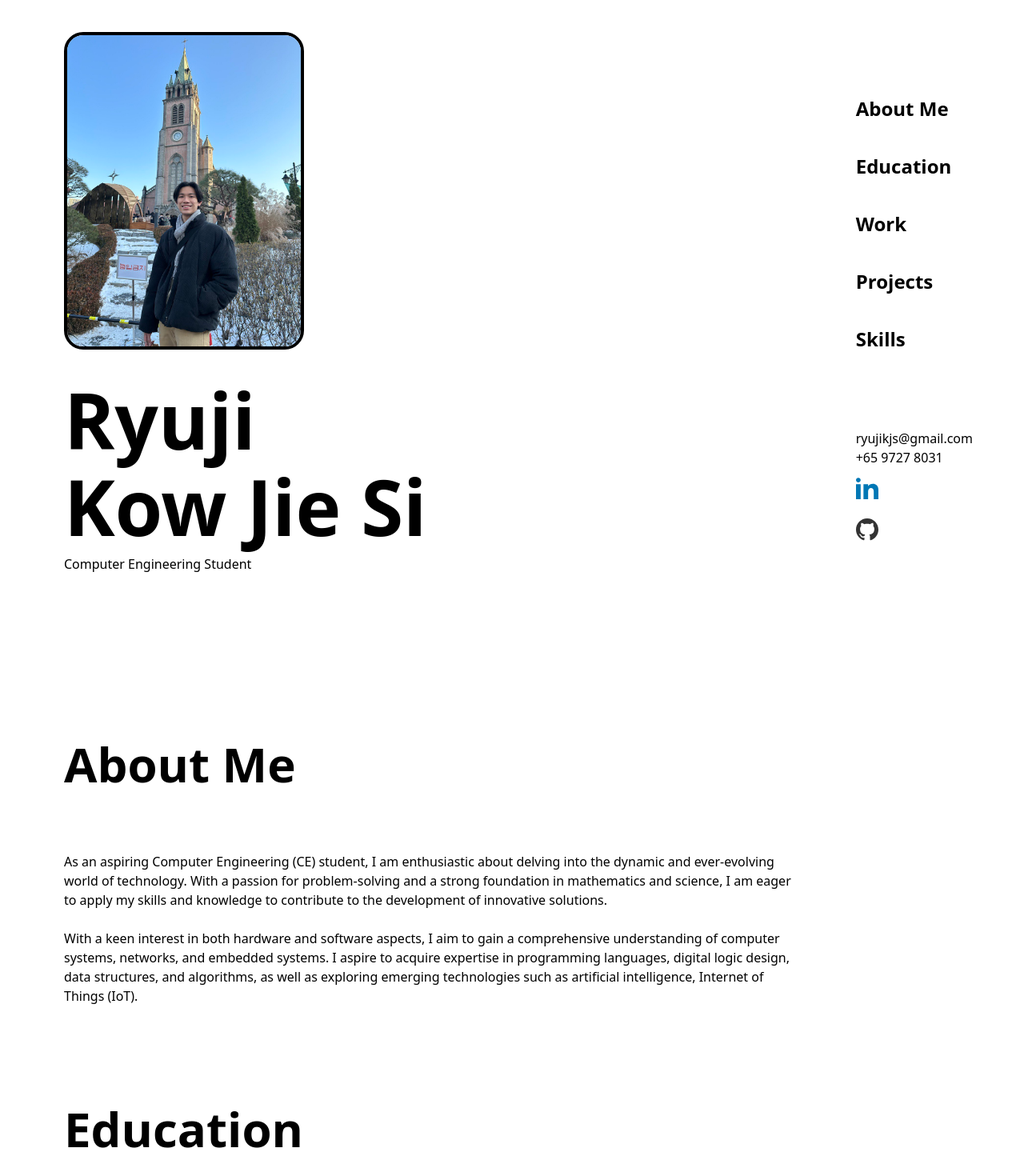
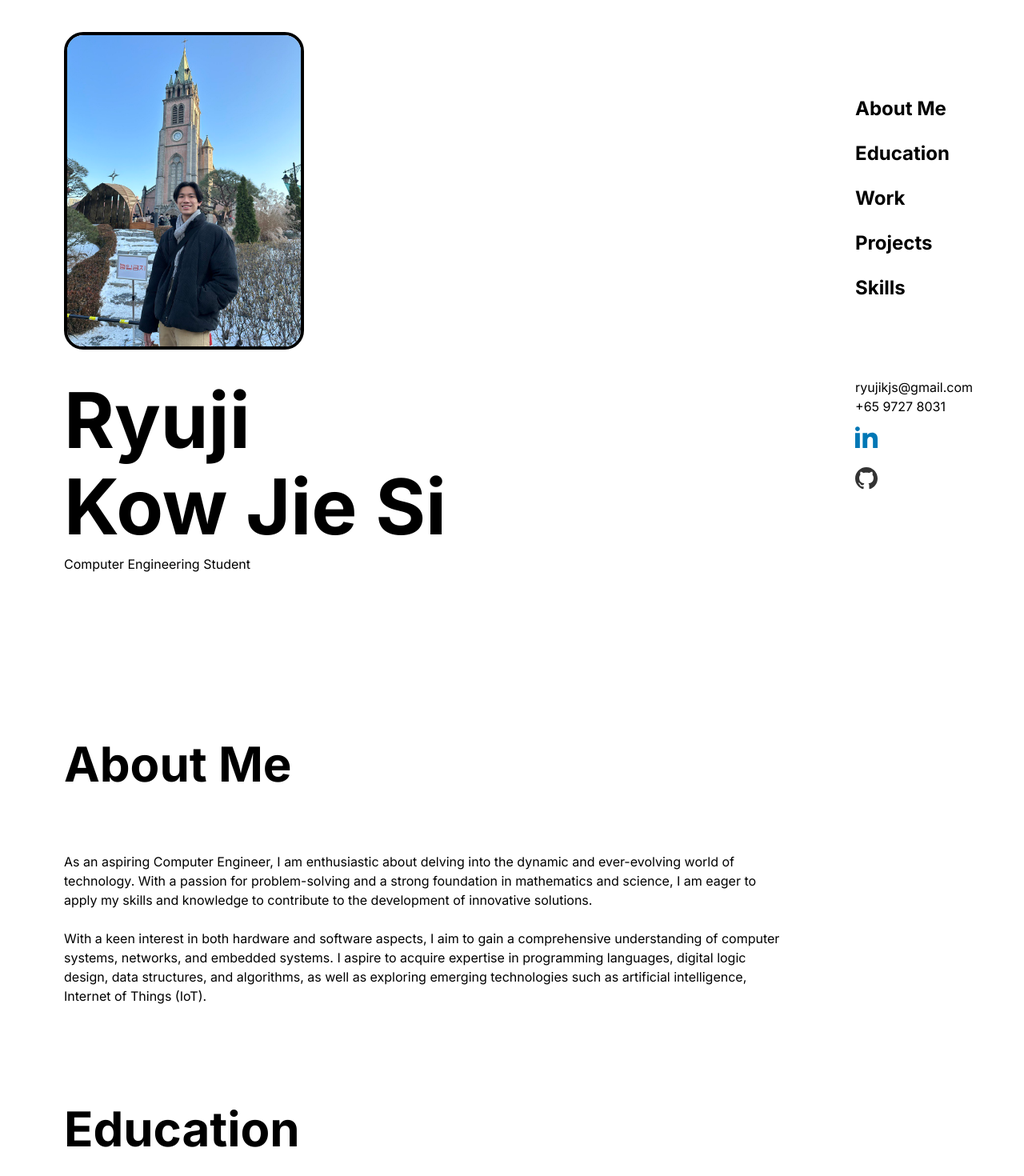
Before and after one commit to Ryujikjs/My-Website, a Next.js app: page / in a window 1280 px wide. Shown: the top 1470 px of the page at 80% size. Built offline with nearby package versions, Linux system fonts and the light colour scheme.

Commit message:
Change website title and dscription

```diff
--- a/src/app/layout.js
+++ b/src/app/layout.js
@@ -4,8 +4,8 @@ import { Inter } from 'next/font/google'
 const inter = Inter({ subsets: ['latin'] })
 
 export const metadata = {
-  title: 'Create Next App',
-  description: 'Generated by create next app',
+  title: "Ryujik-js",
+  description: "Ryuji's Portfolio site! ",
 }
 
 export default function RootLayout({ children }) {
--- a/src/app/page.js
+++ b/src/app/page.js
@@ -23,11 +23,12 @@ export default function Home() {
         <title>Ryuji's Site</title>
         <meta name="Ryuji's portfolio" content="Generated by create next app" />
         <link rel="icon" href="/favicon.ico" />
+        <link href="https://fonts.googleapis.com/css2?family=Montserrat:wght@100;200;300;400;500;600;700;800;900&family=Roboto&display=swap" rel="stylesheet"></link>
       </Head>
 
-      <div className='flex pt-10 font-sans'>
+      <div className='flex pt-10'>
 
-        <main className='bg-white px-20'>
+        <main className='bg-white px-20 font-body'>
           <section className="min-h-screen pb-52">
             <div>
               <Image src={ryuji} alt="Ryuji Kow" width={300} height={300} className='rounded-3xl mb-10 border-4 border-black' />
@@ -41,7 +42,7 @@ export default function Home() {
             <div>
             <h1 className='text-6xl font-bold pb-20'>About Me</h1>
             <p>
-              As an aspiring Computer Engineering (CE) student, I am enthusiastic about delving
+              As an aspiring Computer Engineer, I am enthusiastic about delving
               into the dynamic and ever-evolving world of technology. With a passion for problem-solving
               and a strong foundation in mathematics and science, I am eager to apply my skills and
               knowledge to contribute to the development of innovative solutions.
@@ -83,7 +84,7 @@ export default function Home() {
               <div className='flex items-start pt-20'>
                 <Image src={feeveologo} alt="Feevio Logo" className=' mb-10 rounded-xl mr-5 w-20' />
                 <div className=''>
-                  <h2 className='text-2xl font-bold'>Feevio</h2>
+                  <h2 className='text-2xl font-bold'>Feeveo</h2>
                   <p>Engineer Intern</p>
                   <p>Febuary 2023 - April 2023</p>
                 </div>
@@ -118,11 +119,26 @@ export default function Home() {
                 <Image src={halogo} alt="High Achievers Logo" className=' mb-10 rounded-xl mr-5 w-20' />
                 <div className=''>
                   <h2 className='text-2xl font-bold'>High Achievers Education Centre</h2>
-                  <p>Mathematics Tutor</p>
+                  <p>Intern</p>
                   <p>Febuary 2021 - April 2021</p>
                 </div>
               </div>
-              <p>A tuition centre that provides quality education to students from primary to junior college levels.</p>
+              <p>High Achievers is a training company that specialises in youth development. High Achievers equips students with essential life skills through our various programmes that are specially crafted for experiential learning. </p>
+              <br></br>
+              <h3 className="text-lg font-semibold">Tutor</h3>
+              <ul className="list-inside list-disc mt-2">
+                <li>Conducted weekly lessons, focusing on the teaching of mathematical concepts and problem-solving skills.</li>
+                <li>Prepared and delivered lesson plans, including the creation of worksheets and practice questions.</li>
+                <li>Provided individualized attention to students to help them overcome learning obstacles.</li>
+                <li>Monitored and evaluated students performance and progress, providing feedback to parents.</li>
+              </ul>
+              <h3 className="mt-8 text-lg font-semibold">Trainer and Facilitator </h3>
+              <ul className="list-inside list-disc mt-2">
+                <li>Developed communication, management, and team-building skills.</li>
+                <li>Able to implement a variety of training programmes for multiple purposes.</li>
+                <li>Facilitated team-building activities and games for students.</li>
+              </ul>
+
             </div>
           </section>
 
@@ -158,7 +174,16 @@ export default function Home() {
               <p> A Command Line Interface (CLI) application that streamlines the process of managing computer builds while
               verifying the compatibility of selected components.</p>
               <br></br>
-              <Image src={bigpp} alt="Big PC-Partpicker" width={500} height={300} className='rounded-xl justify-center mx-auto' />
+              <Image src={bigpp} alt="Big PC-Partpicker" width={500} height={300} className='rounded-xl justify-center mx-auto my-8' />
+              <p>As a collaborative team effort, we proudly present Big PC Part-Picker (BigPP), a command-line application crafted with passion for PC enthusiasts and dedicated builders. Our goal is to empower users with a seamless and personalized PC building experience. BigPP streamlines the process of selecting and verifying compatible components, offering a time-saving and cost-effective solution. With a user-friendly interface, it enables easy customization and organization of PC builds, ensuring optimal performance and budget adherence.</p>
+              <div className="mt-6">
+                <h3 className="text-lg font-semibold">Key Highlights:</h3>
+                <ul className="list-inside mt-2">
+                  <li className="list-disc">A command-line application that streamlines the process of managing computer builds while verifying the compatibility of selected components.</li>
+                  <li className="list-disc">A simple interface that enables easy customization and organization of PC builds, ensuring optimal performance and budget adherence.</li>
+                  <li className="list-disc">Enhanced ustomizability for advanced users to add custom pc parts to the list of available parts.</li>
+                </ul>
+              </div>
             </div>
 
 
@@ -187,22 +212,40 @@ export default function Home() {
               <p className='italic'>August 2022 - November 2022</p>
               <p className='italic'>Creative application of concepts covered in module: Typeracer game</p>
               <Image src={fpga4} alt="FPGA Project" width={500} height={300} className='rounded-xl justify-center mx-auto my-8' />
+              <p>I successfully completed an FPGA project that integrated a keyboard with a PMOD screen to enable free typing. Additionally, I implemented a Typeracer game with a fixed phrase, displaying the words per minute (WPM) on a seven-segment display upon completion. The system highlighted incorrect keystrokes in red and displayed correctly typed letters in green, providing an engaging and interactive typing experience.</p>
+              <div className="mt-6">
+                <h3 className="text-lg font-semibold">Key Highlights:</h3>
+                  <ul className="list-inside mt-2">
+                    <li className="list-disc">Integrated keyboard and PMOD screen with FPGA.</li>
+                    <li className="list-disc">Implemented Typeracer game with fixed phrase,measuring and displaying WPM on a seven-segment display.</li>
+                    <li className="list-disc">Provided real-time feedback with red highlighting for incorrect keystrokes and green highlighting for correct ones.</li>
+                    <li className="list-disc">Delivered an interactive and engaging typing experience with precise performance measurement.</li>
+                  </ul>
+              </div>
+            </div>
+
+            <div className='text-center shadow-lg p-10 rounded-xl my-10'>
+              <h2 className='text-2xl font-bold'>ALEX</h2>
+              <p className='italic'>NUS CG2111A Engineering Principles and Practice II</p>
+              <p className='italic'>January 2022 - April 2022</p>
+              <p className='italic'>unmanned search & mapping robot with LiDAR navigation</p>
             </div>
           </section>
 
           <section id="skills" className='break-after-page pb-20'>
             <h1 className='text-6xl font-bold mt-11 pb-20'>Skills</h1>
             <div className='pb-10'>
-              <h2 className='text-2xl font-bold'>Programming Languages</h2>
+              <h2 className='text-2xl font-bold pb-5'>Programming Languages</h2>
               <p>C++, C, Python, Verilog, R, Java, Javascript, HTML, CSS</p>
             </div>
             <div className='pb-10'>
-              <h2 className='text-2xl font-bold'>Hardware</h2>
-              <p>Arduino, Raspberry Pi, FPGA, Esp32, RFID, Stepper Motors(Modbus) </p>
+              <h2 className='text-2xl font-bold pb-5'>Hardware</h2>
+              <p>Arduino, Raspberry Pi, ,LiDAR , FPGA, Esp32, RFID, Stepper Motors(Modbus) </p>
             </div>
             <div className='pb-10'>
-              <h2 className='text-2xl font-bold'>Others</h2>
+              <h2 className='text-2xl font-bold pb-5'>Others</h2>
               <p>Git, Linux, Microsoft Office, Fusion360, Autodesk Eagle</p>
+              <br></br>
               <p>Languages: English, Chinese, Japanese</p>
             </div>
 
@@ -213,13 +256,31 @@ export default function Home() {
         </main>
 
 
+
         <nav className="pt-20 pr-16 h-screen sticky top-0">
           <ul className='items-center'>
-            <li className='pb-10 font-bold text-2xl hover:text-blue-500'><a href="#about">About Me</a></li>
-            <li className='pb-10 font-bold text-2xl hover:text-blue-500'><a href="#education">Education</a></li>
-            <li className='pb-10 font-bold text-2xl hover:text-blue-500'><a href="#work-experience">Work</a></li>
-            <li className='pb-10 font-bold text-2xl hover:text-blue-500'><a href="#projects">Projects</a></li>
+            <li className='pb-6 font-bold text-2xl hover:text-blue-500'>
+              <a href="#about">
+                <p className="relative group">
+                  <span>About Me</span>
+                  <span className="absolute -bottom-1 left-1/2 w-0 h-1 bg-blue-500 group-hover:w-1/2 group-hover:transition-all"></span>
+                  <span className="absolute -bottom-1 right-1/2 w-0 h-1 bg-blue-500 group-hover:w-1/2 group-hover:transition-all"></span>
+                </p>
+              </a>
+            </li>
+            <li className='pb-6 font-bold text-2xl hover:text-blue-500'>
+              <a href="#education">
+              <p className="relative group">
+                  <span>Education</span>
+                  <span className="absolute -bottom-1 left-1/2 w-0 h-1 bg-blue-500 group-hover:w-1/2 group-hover:transition-all"></span>
+                  <span className="absolute -bottom-1 right-1/2 w-0 h-1 bg-blue-500 group-hover:w-1/2 group-hover:transition-all"></span>
+                </p>
+              </a>
+            </li>
+            <li className='pb-6 font-bold text-2xl hover:text-blue-500'><a href="#work-experience">Work</a></li>
+            <li className='pb-6 font-bold text-2xl hover:text-blue-500'><a href="#projects">Projects</a></li>
             <li className='pb-24 font-bold text-2xl hover:text-blue-500'><a href="#skills">Skills</a></li>
+
           </ul>
           <p>ryujikjs@gmail.com</p>
           <p className='pb-3'>+65 9727 8031</p>
```
